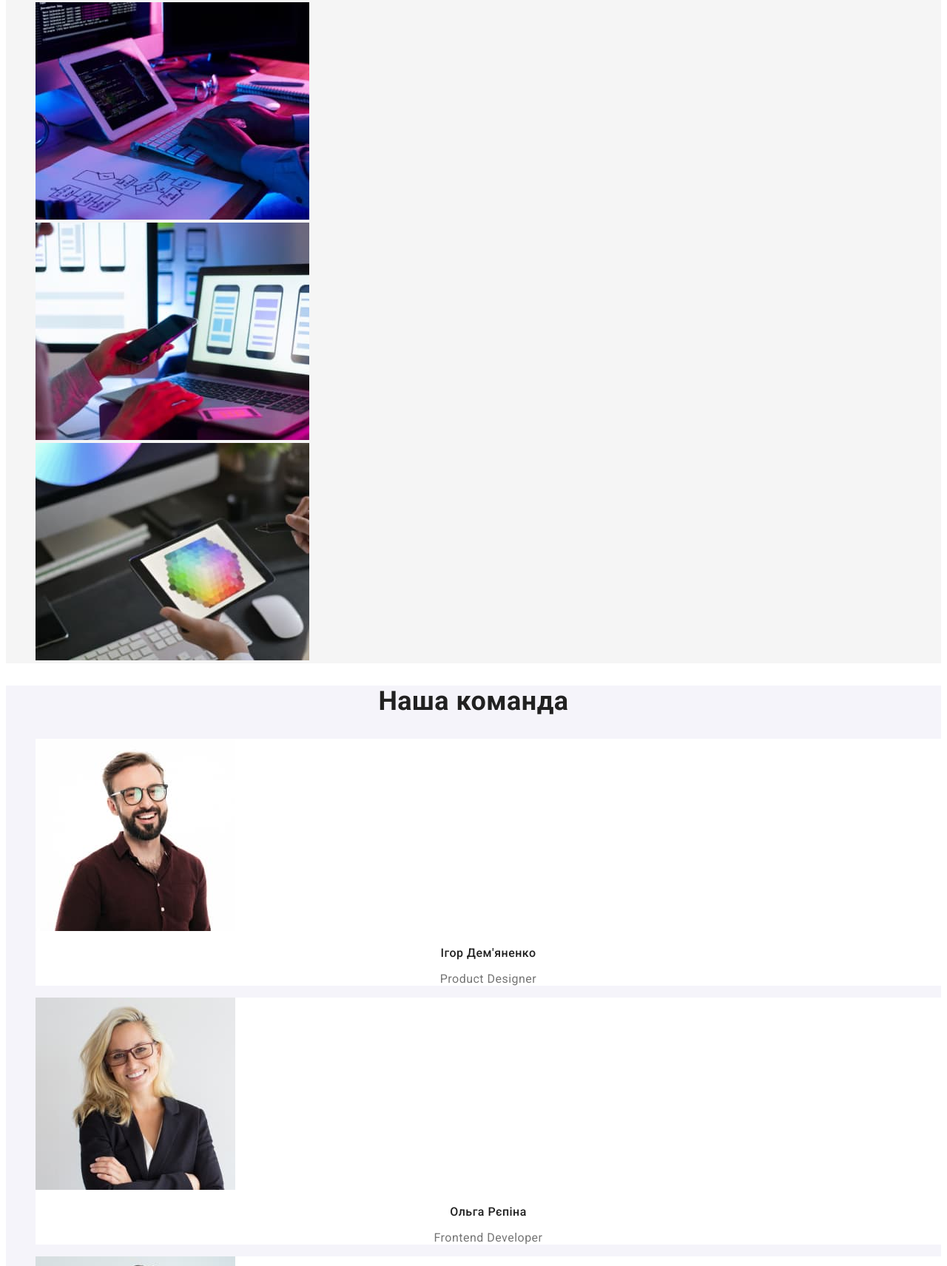
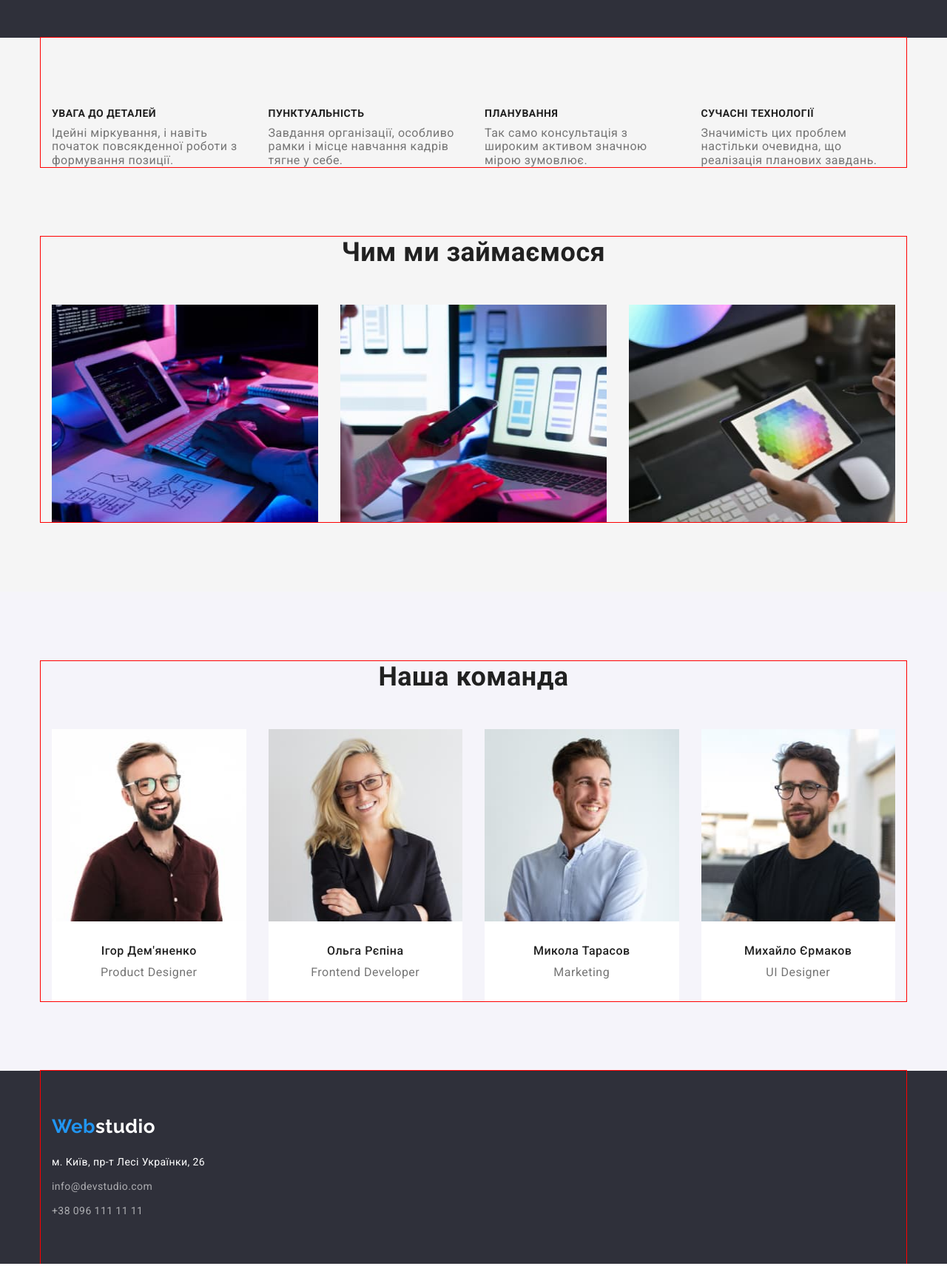
Before and after one commit to WishM13/homework-3, a plain HTML site: page index.html in a window 1280 px wide. Shown: the part 702-2414 px from the top of the page at 74% size. Drawn offline with nearby package versions, Linux system fonts and the light colour scheme.

Commit message:
homework-3

```diff
--- a/css/style.css
+++ b/css/style.css
@@ -10,6 +10,7 @@ hero підвал: #2F303A;
 акцент: #2196F3
 активна кнопка: #188CE8
  */
+
 :root {
   --main-color: #757575;
   --title-text-color: #212121;
@@ -21,6 +22,14 @@ hero підвал: #2F303A;
   --bg-color-team: #f5f4fa;
 }
 
+/* RESET */
+h1,
+h2,
+h3,
+p {
+  margin-top: 0;
+  margin-bottom: 0;
+}
 body {
   color: var(--main-color);
   font-family: "Roboto", sans-serif;
@@ -28,31 +37,75 @@ body {
   letter-spacing: 0.03em;
 }
 
+.container {
+  width: 1170px;
+  margin-right: auto;
+  margin-left: auto;
+  padding-right: 15px;
+  padding-left: 15px;
+
+  outline: red 1px solid;
+}
+
 .link {
   text-decoration: none;
 }
 
 .list {
+  padding-left: 0;
+  margin: 0;
   list-style: none;
+}
+
+.img {
+  display: block;
+  width: 100%;
 }
 
 /* Logo */
 .header-logo {
-  color: #000;
+  margin-right: 93px;
+
   font-family: "Raleway";
   font-weight: 700;
   font-size: 26px;
   line-height: calc(31 / 26);
   text-decoration: none;
+
+  color: #000;
 }
 .logo-style {
   color: var(--accent-color);
 }
 
 /* Header */
-.header {
+
+.page-header {
+  padding: 0;
+}
+
+.page-header .container {
+  display: flex;
+  align-items: center;
+}
+
+.header-nav {
+  display: flex;
+  align-items: center;
+}
+
+.header-list {
+  display: flex;
+}
+
+.header-list .item:not(:first-child) {
+  margin-left: 50px;
+}
+
+.page-header {
   background-color: var(--white-color);
 }
+
 .header-link {
   color: var(--title-text-color);
   font-weight: 500;
@@ -61,44 +114,87 @@ body {
   letter-spacing: 0.02em;
   cursor: pointer;
 }
-.header-auth-nav .link {
+
+.header-tel .link {
   color: inherit;
 }
+
 .current {
   color: var(--accent-color);
 }
+
 .header-link:hover,
 .header-link:focus {
   color: var(--accent-color);
 }
 
+.header-contacts {
+  margin-left: auto;
+}
+
 /* Hero */
+
 .hero {
   text-align: center;
-  letter-spacing: 0.06em;
+
   background-color: var(--bg-color-dark);
 }
+
 .hero-title {
-  color: var(--white-color);
+  margin-bottom: 30px;
+
   font-weight: 900;
   font-size: 44px;
   line-height: calc(60 / 44);
+  letter-spacing: 0.06em;
   text-transform: uppercase;
+
+  color: var(--white-color);
 }
+
 .hero-button {
-  color: var(--white-color);
+  display: inline-block;
+  padding: 10px 32px;
+  min-width: 216px;
+
   font-family: inherit;
   font-weight: 700;
   font-size: 16px;
   line-height: calc(30 / 16);
   align-items: center;
-  text-align: center;
+
   letter-spacing: 0.06em;
+  color: var(--white-color);
+  background-color: var(--accent-color);
+
+  border: 1px solid transparent;
+  border-radius: 4px;
+
   cursor: pointer;
-  background-color: var(--accent-color);
+}
+
+.hero-description {
+  padding-top: 200px;
+  padding-right: 452px;
+  padding-bottom: 200px;
+  padding-left: 452px;
 }
 
 /* Наша ефективність */
+.about {
+  background-color: var(--bg-color-work);
+}
+
+.about-list {
+  display: flex;
+  margin-left: -30px;
+}
+
+.about-list .item {
+  flex-basis: calc((100% - 120px) / 4);
+  margin-left: 30px;
+}
+
 .visually-hidden {
   position: absolute;
   width: 1px;
@@ -111,48 +207,82 @@ body {
   clip: rect(0 0 0 0);
   overflow: hidden;
 }
-.section {
-  background-color: var(--bg-color-work);
-}
-.section-title {
-  color: var(--title-text-color);
+
+.about-title {
+  margin-bottom: 10px;
+
   font-weight: 700;
   font-size: 14px;
   line-height: calc(16 / 14);
   text-transform: uppercase;
+
+  color: var(--title-text-color);
 }
-.section-text {
+.about-text {
   font-size: 14px;
   line-height: calc(24 / 14);
 }
-
+.about-description {
+  padding-top: 94px;
+}
 /* Чим ми займаємося */
+.work {
+  padding: 94px 0;
+  background-color: var(--bg-color-work);
+}
+.work .list {
+  display: flex;
+  margin-left: -30px;
+}
+.work-list .item {
+  width: calc((100% - 90px) / 3);
+  margin-left: 30px;
+}
 .title-work-team {
+  margin-bottom: 50px;
   font-weight: 700;
   font-size: 36px;
   line-height: calc(42 / 36);
   text-align: center;
   color: var(--title-text-color);
 }
-.work {
-  background-color: var(--bg-color-work);
+
+/* Наша команда */
+.team {
+  padding-top: 94px;
+  padding-bottom: 94px;
+
+  background-color: var(--bg-color-team);
 }
 
-/* Наша команда */
-.team-title-third {
+.team-img {
+  margin-bottom: 30px;
+}
+.team-title {
+  /* padding-top: 30px; */
+  margin-bottom: 10px;
+
   font-weight: 500;
   font-size: 16px;
   line-height: calc(19 / 16);
   text-align: center;
   color: var(--title-text-color);
 }
-.team {
-  background-color: var(--bg-color-team);
+.team-list {
+  display: flex;
+  margin-left: -30px;
 }
-.list-item {
+
+.team-list .item {
+  width: calc((100% - 120px) / 4);
+  margin-left: 30px;
+}
+.team-list .item {
   background-color: var(--white-color);
 }
 .team-position {
+  margin-bottom: 30px;
+
   font-weight: 400;
   font-size: 16px;
   line-height: calc(19 / 16);
@@ -163,10 +293,17 @@ body {
 .footer {
   background-color: var(--bg-color-dark);
 }
+.footer-logo {
+  display: block;
+  padding-top: 60px;
+  margin: 0;
+}
 .footer-logo-style {
   color: var(--white-color);
 }
 .address {
+  display: block;
+  margin-top: 20px;
   color: var(--white-color);
   font-style: normal;
   font-weight: 400;
@@ -175,12 +312,17 @@ body {
   letter-spacing: 0.03em;
 }
 .mail-tel {
+  display: block;
+  margin-top: 9px;
   font-style: normal;
   font-weight: 400;
   font-size: 14px;
   line-height: calc(24 / 14);
   letter-spacing: 0.03em;
   color: var(--transparent-color);
+}
+.footer-list .item:last-child {
+  padding-bottom: 60px;
 }
 
 /* Portfolio */
@@ -189,30 +331,76 @@ body {
 }
 
 /* Кнопки */
+.button-list {
+  display: flex;
+  justify-content: center;
+  align-items: center;
+
+  margin-bottom: 50px;
+  padding-top: 180px;
+}
+
+.button-list .item:not(:first-child) {
+  margin-left: 8px;
+}
 .button {
-  color: var(--title-text-color);
+  padding-top: 6px;
+  padding-right: 22px;
+  padding-bottom: 6px;
+  padding-left: 22px;
+
   font-family: inherit;
-  background-color: var(--bg-color-team);
   font-weight: 500;
   font-size: 16px;
   line-height: calc(26 / 16);
   text-align: center;
+
   cursor: pointer;
+  border: none;
+  border-radius: 4px;
+
+  background-color: var(--bg-color-team);
+  color: var(--title-text-color);
 }
+
 .button-current {
   color: var(--white-color);
   background-color: var(--accent-color);
 }
 
 /* Проекти */
+.project-list {
+  display: flex;
+  flex-wrap: wrap;
+}
+.project-list .item {
+  flex-basis: calc((100% - 60px) / 3);
+  margin-right: 30px;
+  margin-bottom: 30px;
+}
+.project-list .item:nth-child(3n) {
+  margin-right: 0;
+}
+.project-list .item:nth-last-child(-n + 3) {
+  margin-bottom: 0;
+}
+
+.project-img {
+  margin-bottom: 20px;
+}
 .project-title {
-  color: var(--title-text-color);
+  margin-bottom: 4px;
+
   font-weight: 700;
   font-size: 18px;
   line-height: calc(36 / 18);
   letter-spacing: 0.06em;
+
+  color: var(--title-text-color);
 }
 .project-text {
+  margin-bottom: 20px;
+
   font-size: 16px;
   line-height: calc(30 / 16);
 }
--- a/index.html
+++ b/index.html
@@ -11,111 +11,124 @@
       href="https://fonts.googleapis.com/css2?family=Raleway:wght@700&family=Roboto:wght@400;500;700;900&display=swap"
       rel="stylesheet"
     />
+    <link
+      rel="stylesheet"
+      href="https://cdnjs.cloudflare.com/ajax/libs/modern-normalize/1.1.0/modern-normalize.min.css"
+    />
     <link rel="stylesheet" href="./css/style.css" />
   </head>
   <body>
     <!-- Шапка -->
-    <header class="header">
-      <nav>
+    <header class="page-header">
+      <div class="container">
+        <nav class="header-nav">
           <a class="header-logo" href="./index.html"
             ><span class="logo-style">Web</span>studio</a
           >
 
-        <ul class="header-site-nav list">
-          <li class="header-site-nav">
+          <ul class="header-list list">
+            <li class="item">
               <a class="header-link link current" href="./index.html">Студія</a>
             </li>
-          <li class="header-site-nav">
+            <li class="item">
               <a class="header-link link" href="./portfolio.html">Портфоліо</a>
             </li>
-          <li class="header-site-nav">
+            <li class="item">
               <a class="header-link link" href="">Контакти</a>
             </li>
           </ul>
         </nav>
-
-      <ul class="header-auth-nav list">
-        <li class="header-auth-nav">
+        <div class="header-contacts">
+          <ul class="header-tel header-list list">
+            <li class="item">
               <a class="header-link link" href="tel:+380961111111"
                 >+38 096 111 11 11</a
               >
             </li>
-        <li class="header-auth-nav">
+            <li class="item">
               <a class="header-link link" href="mailto:info@devstudio.com"
                 >info@devstudio.com</a
               >
             </li>
           </ul>
+        </div>
+      </div>
     </header>
 
     <main>
       <!-- Hero -->
 
       <section class="hero">
+        <div class="hero-description">
           <h1 class="hero-title">Ефективні рішення для вашого бізнесу</h1>
 
           <button class="hero-button" type="button">Замовити послугу</button>
+        </div>
       </section>
 
       <!-- Наша ефективність -->
-      <section class="section">
+      <section class="about section">
+        <div class="container">
+          <div class="about-description"></div>
           <h2 class="visually-hidden">Наша ефективність</h2>
-        <ul class="list">
-          <li>
-            <h3 class="section-title">Увага до деталей</h3>
-            <p class="section=text">
+          <ul class="about-list list">
+            <li class="item">
+              <h3 class="about-title">Увага до деталей</h3>
+              <p class="about=text">
                 Ідейні міркування, і навіть початок повсякденної роботи з
                 формування позиції.
               </p>
             </li>
-          <li>
-            <h3 class="section-title">Пунктуальність</h3>
-            <p class="section=text">
-              Завдання організації, особливо рамки і місце навчання кадрів тягне
-              у себе.
+            <li class="item">
+              <h3 class="about-title">Пунктуальність</h3>
+              <p class="about=text">
+                Завдання організації, особливо рамки і місце навчання кадрів
+                тягне у себе.
               </p>
             </li>
-          <li>
-            <h3 class="section-title">Планування</h3>
-            <p class="section=text">
+            <li class="item">
+              <h3 class="about-title">Планування</h3>
+              <p class="about=text">
                 Так само консультація з широким активом значною мірою зумовлює.
               </p>
             </li>
-          <li>
-            <h3 class="section-title">Сучасні технології</h3>
-            <p class="section=text">
-              Значимість цих проблем настільки очевидна, що реалізація планових
-              завдань.
+            <li class="item">
+              <h3 class="about-title">Сучасні технології</h3>
+              <p class="about=text">
+                Значимість цих проблем настільки очевидна, що реалізація
+                планових завдань.
               </p>
             </li>
           </ul>
+
       </section>
 
       <!-- Чим ми займаємося -->
-      <section class="work">
+      <section class="work section">
+        <div class="container">
           <h2 class="title-work-team">Чим ми займаємося</h2>
-        <ul class="list">
-          <li>
+          <ul class="work-list list">
+            <li class="item">
               <img
-              class="work-img"
+                class="work-img img"
                 src="./images/desktop-programs.jpg"
                 alt="Декстопні програми"
                 width="370"
                 height="294"
               />
             </li>
-          <li>
+            <li class="item">
               <img
-              class="work-img"
+                class="work-img img"
                 src="./images/mobile-applications.jpg"
                 alt="Мобільні додатки"
                 width="370"
                 height="294"
               />
             </li>
-          <li>
+            <li class="item">
               <img
-              class="work-img"
+                class="work-img img"
                 src="./images/design-solution.jpg"
                 alt="Дизайнерське рішення"
                 width="370"
@@ -123,76 +136,80 @@
               />
             </li>
           </ul>
+        </div>
       </section>
 
       <!-- Наша команда -->
 
       <section class="team">
+        <div class="container">
           <h2 class="title-work-team">Наша команда</h2>
-        <ul class="list">
-          <li class="list-item">
+          <ul class="team-list list">
+            <li class="item">
               <a href=""
                 ><img
-                class="team-img"
+                  class="team-img img"
                   src="./images/igor.jpg"
                   alt="чоловік в окулярах, рубашці"
                   width="270"
                   height="260"
               /></a>
-            <h3 class="team-title-third">Ігор Дем'яненко</h3>
+              <h3 class="team-title">Ігор Дем'яненко</h3>
               <p class="team-position">Product Designer</p>
             </li>
-          <li class="list-item">
+            <li class="item">
               <a href=""
                 ><img
-                class="team-img"
+                  class="team-img img"
                   src="./images/olha.jpg"
                   alt="жінка блондинка в окулярах, піджаку"
                   width="270"
                   height="260"
               /></a>
-            <h3 class="team-title-third">Ольга Рєпіна</h3>
+              <h3 class="team-title">Ольга Рєпіна</h3>
               <p class="team-position">Frontend Developer</p>
             </li>
-          <li class="list-item">
+            <li class="item">
               <a href=""
                 ><img
-                class="team-img"
+                  class="team-img img"
                   src="./images/mikola.jpg"
                   alt="чоловік брюнет в білій сорочці"
                   width="270"
                   height="260"
               /></a>
-            <h3 class="team-title-third">Микола Тарасов</h3>
+              <h3 class="team-title">Микола Тарасов</h3>
               <p class="team-position">Marketing</p>
             </li>
-          <li class="list-item">
+            <li class="item">
               <a href=""
                 ><img
-                class="team-img"
+                  class="team-img img"
                   src="./images/mihail.jpg"
                   alt="чоловік в окулярах, чорній футболці"
                   width="270"
                   height="260"
               /></a>
-            <h3 class="team-title-third">Михайло Єрмаков</h3>
+              <h3 class="team-title">Михайло Єрмаков</h3>
               <p class="team-position">UI Designer</p>
             </li>
           </ul>
+        </div>
       </section>
     </main>
 
     <!-- Підвал -->
 
     <footer class="footer">
-      <a class="header-logo" href="./index.html"
+      <div class="container">
+        <a class="header-logo footer-logo" href="./index.html"
           ><span class="logo-style">Web</span
           ><span class="footer-logo-style">studio</span></a
         >
 
         <address>
-        <ul class="list">
-          <li>
+          <ul class="footer-list list">
+            <li class="item">
               <a
                 class="address link"
                 href="https://goo.gl/maps/4uQXYABWk6G59Mzo6"
@@ -201,18 +218,19 @@
                 >м. Київ, пр-т Лесі Українки, 26</a
               >
             </li>
-          <li>
+            <li class="item">
               <a class="mail-tel link" href="mailto:info@devstudio.com"
                 >info@devstudio.com</a
               >
             </li>
-          <li>
+            <li class="item">
               <a class="mail-tel link" href="tel:+380961111111"
                 >+38 096 111 11 11</a
               >
             </li>
           </ul>
         </address>
+      </div>
     </footer>
   </body>
 </html>
```
Also changed, not shown: portfolio.html (+59 -31 lines). Lines whose indentation alone changed are shown as unchanged.
